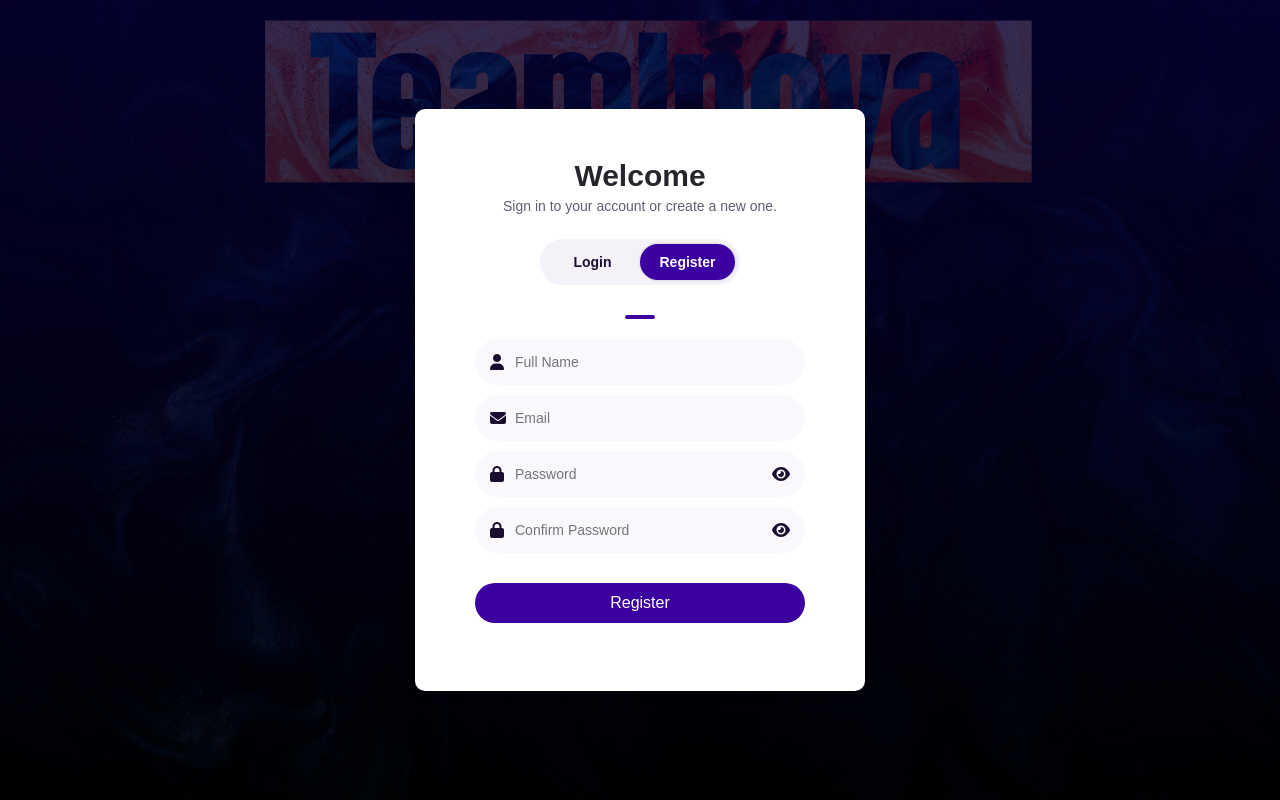
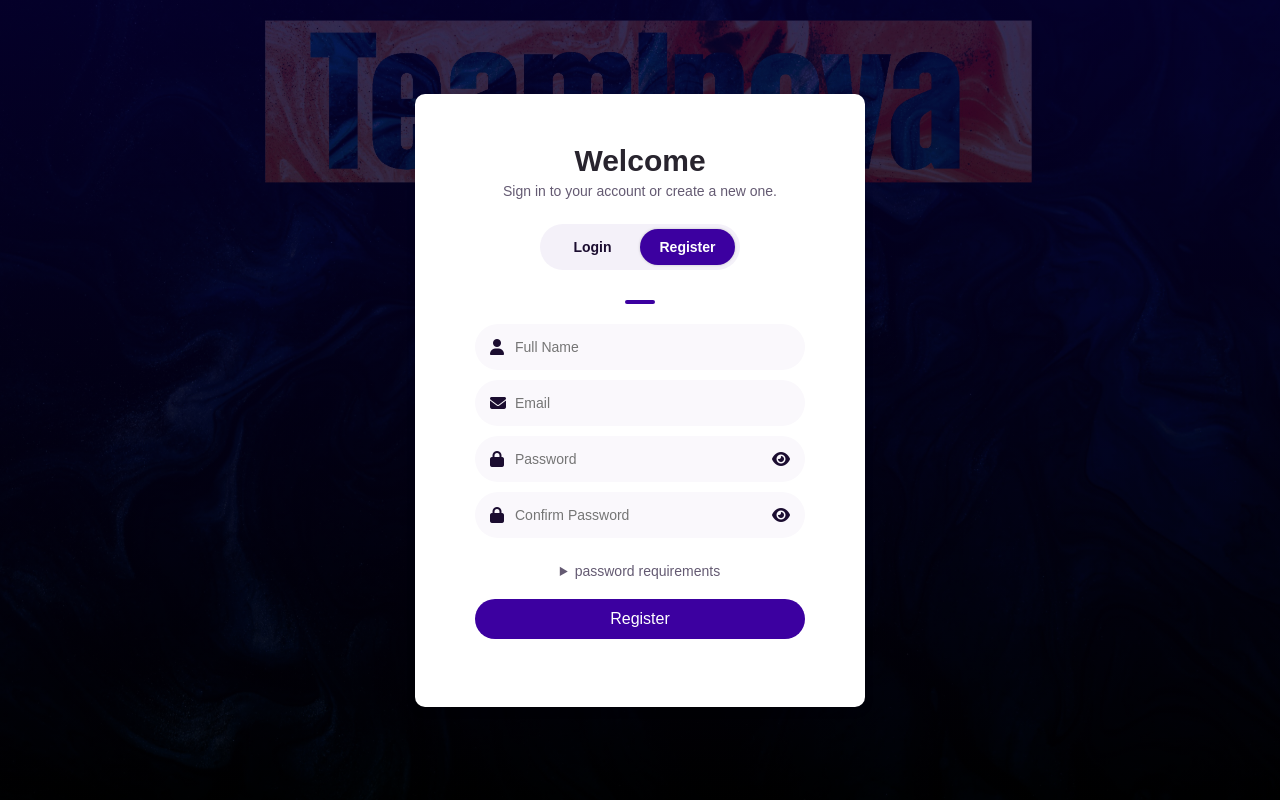
Before and after one commit to Andrey-Matos/teaminova-website, a Django app: page /accounts/login/ in a window 1280 px wide. Run offline with Django 5.2, Linux system fonts and the light colour scheme; some libraries are stand-ins or nearby versions.

Commit message:
feat: hint password

```diff
--- a/teaminovawebsite/settings.py
+++ b/teaminovawebsite/settings.py
@@ -28,7 +28,7 @@
 # SECURITY WARNING: don't run with debug turned on in production!
 DEBUG = True
 
-ALLOWED_HOSTS = ['localhost', 'teaminova.com.br']
+ALLOWED_HOSTS = ['localhost', 'teaminova.com.br', '127.0.0.1']
 STATIC_ROOT = 'static/'
 
 # Application definition
--- a/teaminovawebsite/static/css/login.css
+++ b/teaminovawebsite/static/css/login.css
@@ -10,7 +10,8 @@
 .container {
     width: 100%;
     height: 100vh;
-    background-image: linear-gradient(rgba(5, 0, 51, 0.8), rgba(0, 0, 0, 0.8)),
+    background-image:
+        linear-gradient(rgba(5, 0, 51, 0.8), rgba(0, 0, 0, 0.8)),
         url("../images/background22.jpg");
     background-position: center;
     background-size: cover;
@@ -174,3 +175,24 @@
     opacity: 0;
     visibility: hidden;
 }
+
+.hidden {
+    display: none;
+}
+
+#passwordRequirements {
+    padding-top: 15px;
+    font-size: 14px;
+    color: #645a72;
+}
+
+#passwordRequirements p {
+    margin-bottom: 6px;
+    margin-left: 40px;
+    font-size: 14px;
+    text-align: justify;
+}
+
+#passwordRequirements p:first-of-type {
+    margin-top: 20px;
+}
--- a/teaminovawebsite/static/js/login.js
+++ b/teaminovawebsite/static/js/login.js
@@ -18,6 +18,7 @@
   selected.classList.add("active");
 
   const isLogin = mode === "login";
+
   document.getElementById("nameField").classList.toggle("hidden", isLogin);
   document
     .getElementById("confirmPasswordField")
@@ -25,6 +26,9 @@
   document
     .getElementById("forgotPassword")
     .classList.toggle("hidden", !isLogin);
+  document
+    .getElementById("passwordRequirements")
+    .classList.toggle("hidden", isLogin);
 
   document.querySelector(".enter").textContent = isLogin ? "Login" : "Register";
   document.getElementById("authForm").action = isLogin
--- a/teaminovawebsite/templates/authenticate/login.html
+++ b/teaminovawebsite/templates/authenticate/login.html
@@ -1,59 +1,120 @@
-<!DOCTYPE html>
+<!doctype html>
 <html lang="en">
     <head>
-      <meta charset="UTF-8">
-      <meta name="viewport" content="width=device-width, initial-scale=1.0">
+        <meta charset="UTF-8" />
+        <meta name="viewport" content="width=device-width, initial-scale=1.0" />
         <title>Authentication</title>
         {% load static %}
-      <link rel="stylesheet" type="text/css" href="{% static 'css/login.css' %}">
-      <script src="https://kit.fontawesome.com/885339298e.js" crossorigin="anonymous"></script>
+        <link
+            rel="stylesheet"
+            type="text/css"
+            href="{% static 'css/login.css' %}"
+        />
+        <script
+            src="https://kit.fontawesome.com/885339298e.js"
+            crossorigin="anonymous"
+        ></script>
     </head>
     <body>
         <div class="container">
             <div class="form-box">
                 <div class="header-container">
                     <h1>Welcome</h1>
-               <p class="subtext">Sign in to your account or create a new one.</p>
+                    <p class="subtext">
+                        Sign in to your account or create a new one.
+                    </p>
                     <div class="toggle-container">
-                  <div id="loginBtn" class="toggle-btn" onclick="toggleAuth(this, 'login')">Login</div>
-                  <div id="registerBtn" class="toggle-btn active" onclick="toggleAuth(this, 'register')">Register</div>
+                        <div
+                            id="loginBtn"
+                            class="toggle-btn"
+                            onclick="toggleAuth(this, 'login')"
+                        >
+                            Login
+                        </div>
+                        <div
+                            id="registerBtn"
+                            class="toggle-btn active"
+                            onclick="toggleAuth(this, 'register')"
+                        >
+                            Register
+                        </div>
                     </div>
                     <div class="header-underline"></div>
                 </div>
-            <form id="authForm" method="POST" action="{% url 'register_user' %}">
+                <form
+                    id="authForm"
+                    method="POST"
+                    action="{% url 'register_user' %}"
+                >
                     {% csrf_token %}
                     <div class="input-group">
                         <div class="input-field" id="nameField">
                             <i class="fa-solid fa-user leading-icon"></i>
-                     <input type="text" name="name" placeholder="Full Name">
+                            <input
+                                type="text"
+                                name="name"
+                                placeholder="Full Name"
+                            />
                         </div>
                         <div class="input-field">
                             <i class="fa-solid fa-envelope leading-icon"></i>
-                     <input type="email" name="email" placeholder="Email" required>
+                            <input
+                                type="email"
+                                name="email"
+                                placeholder="Email"
+                                required
+                            />
                         </div>
                         <div class="input-field">
                             <i class="fa-solid fa-lock leading-icon"></i>
-                     <input type="password" id="password" name="password" placeholder="Password" required>
-                     <i class="fa-solid fa-eye toggle-password" data-target="password"></i>
+                            <input
+                                type="password"
+                                id="password"
+                                name="password"
+                                placeholder="Password"
+                                required
+                            />
+                            <i
+                                class="fa-solid fa-eye toggle-password"
+                                data-target="password"
+                            ></i>
                         </div>
                         <div class="input-field" id="confirmPasswordField">
                             <i class="fa-solid fa-lock leading-icon"></i>
-                     <input type="password" id="confirmPassword" name="confirmPassword" placeholder="Confirm Password">
-                     <i class="fa-solid fa-eye toggle-password" data-target="confirmPassword"></i>
+                            <input
+                                type="password"
+                                id="confirmPassword"
+                                name="confirmPassword"
+                                placeholder="Confirm Password"
+                            />
+                            <i
+                                class="fa-solid fa-eye toggle-password"
+                                data-target="confirmPassword"
+                            ></i>
                         </div>
-                  <p id="forgotPassword" class="hidden">Forgot your password? <a href="#">Click here!</a></p>
+                        <div id="passwordRequirements">
+                            <details>
+                                <summary>password requirements</summary>
+
+                                <p>Must be at least 8 characters long</p>
+                                <p>Cannot contain any part of your name</p>
+                                <p>Cannot consist of numbers only</p>
+                            </details>
+                        </div>
+                        <p id="forgotPassword" class="hidden">
+                            Forgot your password? <a href="#">Click here!</a>
+                        </p>
                     </div>
                     <button type="submit" class="enter">Register</button>
                 </form>
-            <br>
+                <br />
                 <div id="messages">
-               {% if errors %}
-                  {% for error in errors %}
+                    {% if errors %} {% for error in errors %}
                     <p id="error-message" style="color: red">{{ error }}</p>
-                  {% endfor %}
-               {% endif %}
-               {% if success %}
-                  <p class="success-message" style="color: green">Registered successfully! Please proceed to login.</p>
+                    {% endfor %} {% endif %} {% if success %}
+                    <p class="success-message" style="color: green">
+                        Registered successfully! Please proceed to login.
+                    </p>
                     {% endif %}
                 </div>
             </div>
```
Lines whose indentation alone changed are shown as unchanged.
